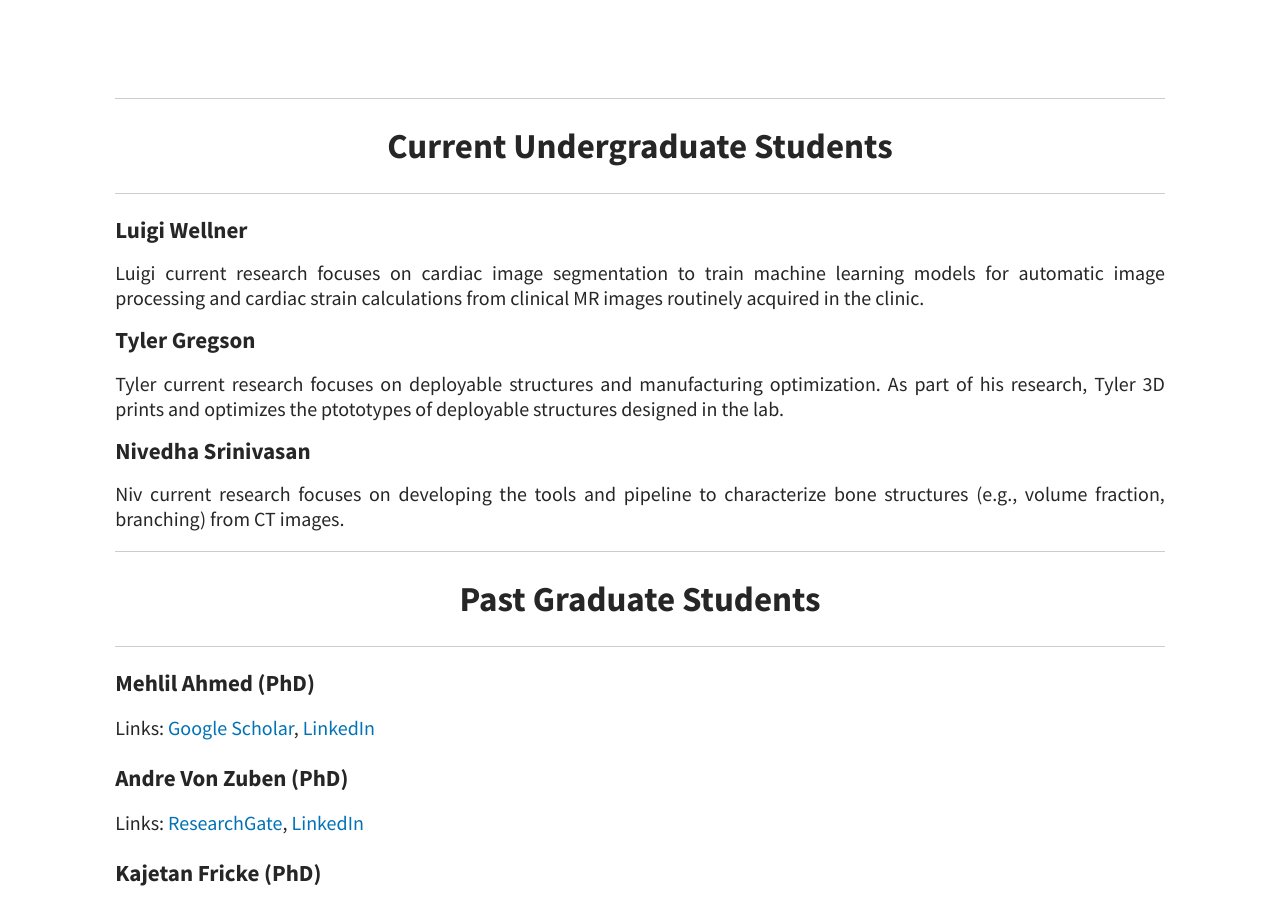
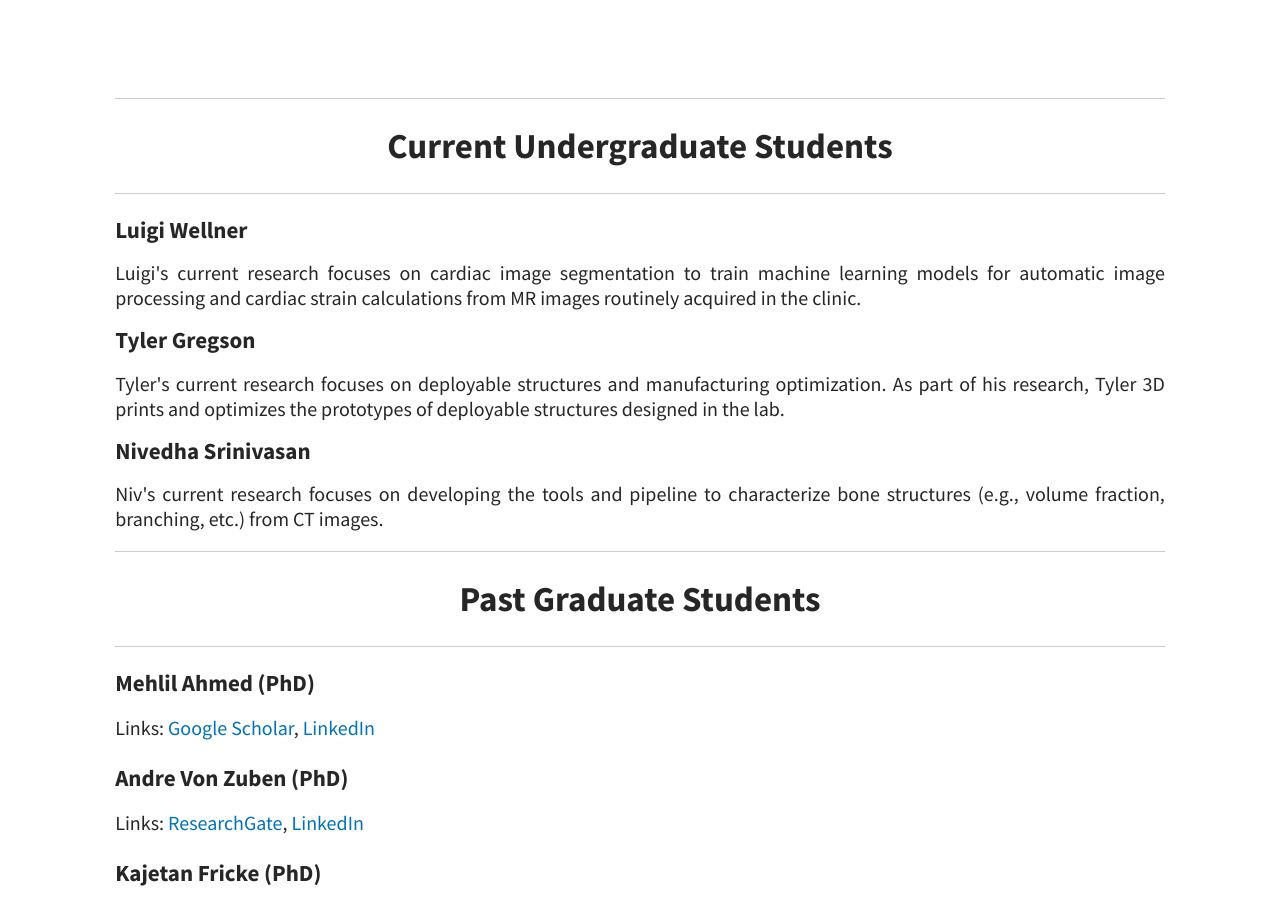
Before and after one commit to CBL-UCF/CBL-UCF.github.io, a Jekyll site: the page built from pages/01People.md, in a window 1280 px wide and 900 px high, scrolled down 3134 px. Built offline with Jekyll 4.4.1, drawn with Linux system fonts in a browser that asks for light colours; a script that is not in the unit is left out.

Commit message:
Update 01People.md

```diff
--- a/pages/01People.md
+++ b/pages/01People.md
@@ -104,13 +104,13 @@ Links: [LinkedIn](www.linkedin.com/in/sarah-bulger-aa8a41293)
 
 
 <h4> Luigi Wellner  </h4>
-<div style="text-align: justify"> Luigi current research focuses on cardiac image segmentation to train machine learning models for automatic image processing and cardiac strain calculations from clinical MR images routinely acquired in the clinic. </div>
+<div style="text-align: justify"> Luigi's current research focuses on cardiac image segmentation to train machine learning models for automatic image processing and cardiac strain calculations from MR images routinely acquired in the clinic. </div>
 
 <h4> Tyler Gregson  </h4>
-<div style="text-align: justify"> Tyler current research focuses on deployable structures and manufacturing optimization. As part of his research, Tyler 3D prints and optimizes the ptototypes of deployable structures designed in the lab. </div>
+<div style="text-align: justify"> Tyler's current research focuses on deployable structures and manufacturing optimization. As part of his research, Tyler 3D prints and optimizes the prototypes of deployable structures designed in the lab. </div>
 
 <h4> Nivedha Srinivasan  </h4>
-<div style="text-align: justify"> Niv current research focuses on developing the tools and pipeline to characterize bone structures (e.g., volume fraction, branching) from CT images. </div>
+<div style="text-align: justify"> Niv's current research focuses on developing the tools and pipeline to characterize bone structures (e.g., volume fraction, branching, etc.) from CT images. </div>
 
 
 ---
```
